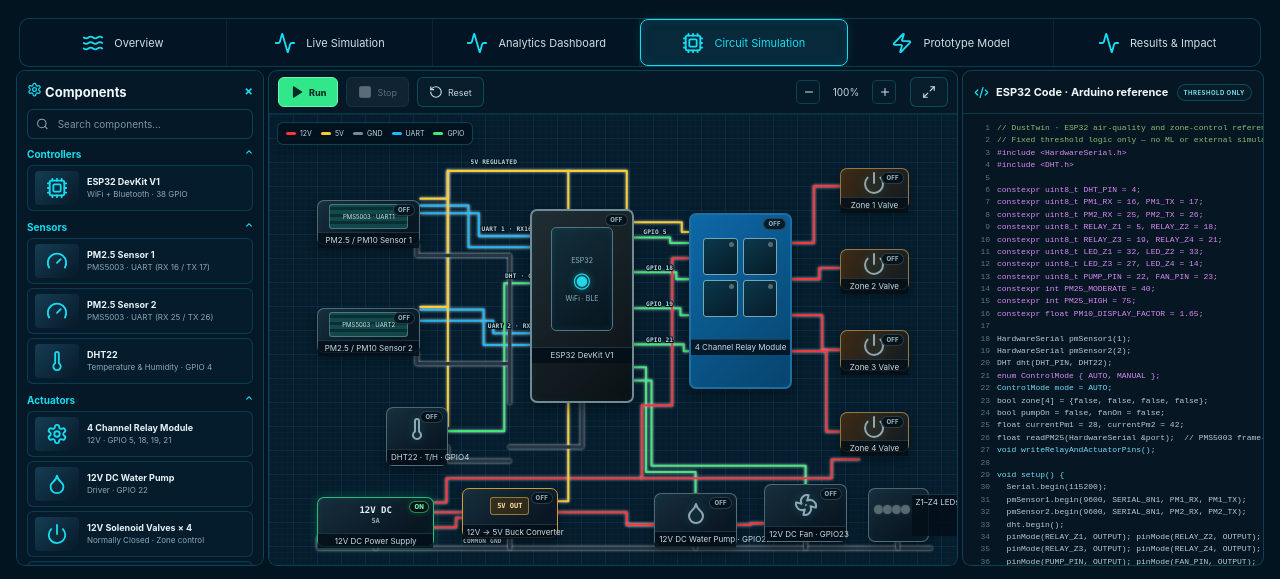
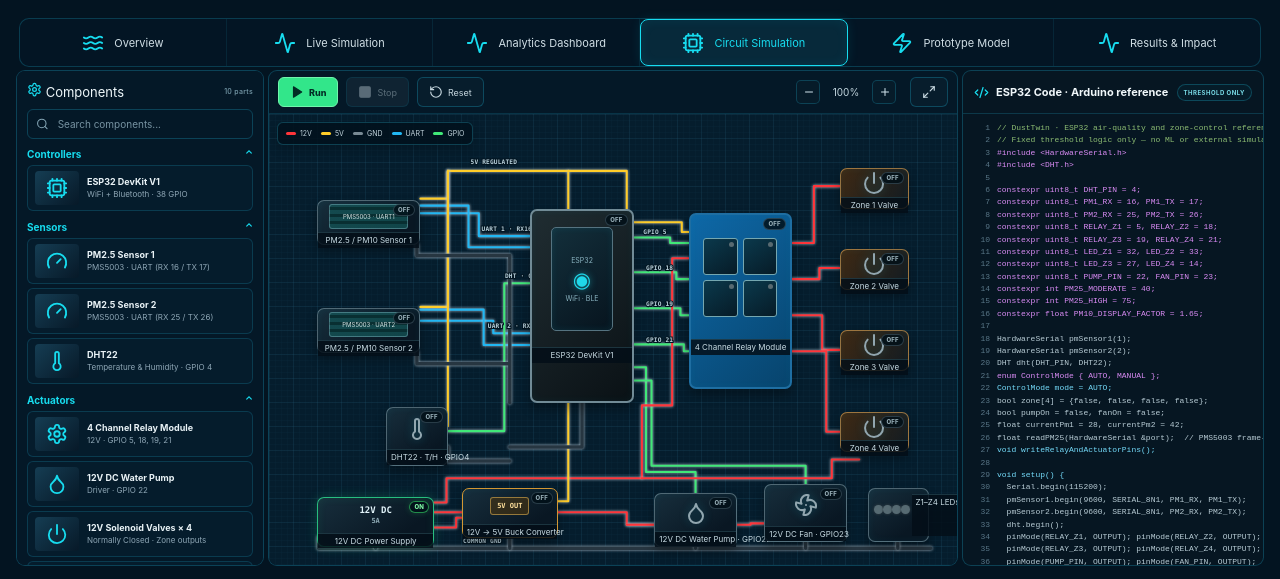
Before and after one commit to meherabmehu/DustTwin, a React (Vite) app: page /circuit-simulation in a window 1280 px wide. Shown: the part 205-784 px from the top of the page. Built offline with nearby package versions, Linux system fonts and the light colour scheme.

Commit message:
making the component inventory searchable

```diff
--- /dev/null
+++ b/src/features/circuit-simulator/ComponentSidebar.tsx
@@ -0,0 +1,67 @@
+import { useMemo, useState } from 'react';
+import type { ReactNode } from 'react';
+import { BatteryCharging, Cpu, Droplet, Fan, Gauge, Power, Search, Settings, Thermometer, Zap } from 'lucide-react';
+import { SIMULATION_PIN_MAP } from '../../config/simulationThresholds';
+
+type ComponentGroup = 'Controllers' | 'Sensors' | 'Actuators' | 'Power Modules';
+type InventoryComponent = { group: ComponentGroup; name: string; info: string; icon: ReactNode };
+
+const p = SIMULATION_PIN_MAP;
+const COMPONENTS: InventoryComponent[] = [
+  { group: 'Controllers', name: 'ESP32 DevKit V1', info: 'WiFi + Bluetooth · 38 GPIO', icon: <Cpu /> },
+  { group: 'Sensors', name: 'PM2.5 Sensor 1', info: `PMS5003 · UART (RX ${p.pmSensor1.rx} / TX ${p.pmSensor1.tx})`, icon: <Gauge /> },
+  { group: 'Sensors', name: 'PM2.5 Sensor 2', info: `PMS5003 · UART (RX ${p.pmSensor2.rx} / TX ${p.pmSensor2.tx})`, icon: <Gauge /> },
+  { group: 'Sensors', name: 'DHT22', info: `Temperature & Humidity · GPIO ${p.dht22}`, icon: <Thermometer /> },
+  { group: 'Actuators', name: '4 Channel Relay Module', info: `12V · GPIO ${Object.values(p.relayZones).join(', ')}`, icon: <Settings /> },
+  { group: 'Actuators', name: '12V DC Water Pump', info: `Driver · GPIO ${p.pump}`, icon: <Droplet /> },
+  { group: 'Actuators', name: '12V Solenoid Valves × 4', info: 'Normally Closed · Zone outputs', icon: <Power /> },
+  { group: 'Actuators', name: '12V DC Fan', info: `Cooling fan · GPIO ${p.fan}`, icon: <Fan /> },
+  { group: 'Power Modules', name: '12V to 5V Buck Converter', info: 'DC-DC step down · regulated 5V rail', icon: <BatteryCharging /> },
+  { group: 'Power Modules', name: '12V Power Supply', info: 'DC adapter · 5A distribution', icon: <Zap /> },
+];
+
+const GROUP_ORDER: ComponentGroup[] = ['Controllers', 'Sensors', 'Actuators', 'Power Modules'];
+
+function InventoryGroup({ title, items }: { title: ComponentGroup; items: InventoryComponent[] }) {
+  return (
+    <section className="component-group" aria-label={title}>
+      <h3>{title}<span aria-hidden="true">⌃</span></h3>
+      <div className="component-list" role="list">
+        {items.map((item) => (
+          <div className="component-item" key={item.name} role="listitem">
+            <span className="component-thumb" aria-hidden="true">{item.icon}</span>
+            <span><strong>{item.name}</strong><small>{item.info}</small></span>
+          </div>
+        ))}
+      </div>
+    </section>
+  );
+}
+
+export default function ComponentSidebar() {
+  const [search, setSearch] = useState('');
+  const grouped = useMemo(() => {
+    const needle = search.trim().toLowerCase();
+    return GROUP_ORDER.map((group) => ({
+      group,
+      items: COMPONENTS.filter((item) => item.group === group && `${item.name} ${item.info}`.toLowerCase().includes(needle)),
+    })).filter((entry) => entry.items.length > 0);
+  }, [search]);
+  const resultCount = grouped.reduce((total, group) => total + group.items.length, 0);
+
+  return (
+    <aside className="component-sidebar" aria-label="Circuit component inventory">
+      <div className="sidebar-title">
+        <span><Settings size={15} aria-hidden="true" /> Components</span>
+        <span className="component-count">{resultCount} parts</span>
+      </div>
+      <label className="component-search">
+        <Search size={14} aria-hidden="true" />
+        <input type="search" value={search} onChange={(event) => setSearch(event.currentTarget.value)} placeholder="Search components..." aria-label="Search components" />
+      </label>
+      {grouped.length
+        ? grouped.map((entry) => <InventoryGroup key={entry.group} title={entry.group} items={entry.items} />)
+        : <p className="component-empty">No components match “{search}”.</p>}
+    </aside>
+  );
+}
--- a/src/pages/CircuitSimulation.tsx
+++ b/src/pages/CircuitSimulation.tsx
@@ -1,7 +1,6 @@
-import { useMemo, useState } from 'react';
-import { Activity, BatteryCharging, Cpu, Droplet, Fan, Gauge, Maximize2, Minus, Monitor, Play, Plus, Power, RotateCcw, Search, Settings, Square, Thermometer, Waves, Zap } from 'lucide-react';
+import { useState } from 'react';
+import { Activity, Cpu, Droplet, Maximize2, Minus, Monitor, Play, Plus, RotateCcw, Settings, Square, Thermometer, Waves, Zap } from 'lucide-react';
 import { Link } from 'react-router-dom';
-import { SIMULATION_PIN_MAP } from '../config/simulationThresholds';
 import { formatElapsedTime, getRiskLevel } from '../features/circuit-simulator/simulatorEngine';
 import { useSimulator } from '../features/circuit-simulator/useSimulator';
 import SensorInputs from '../features/circuit-simulator/SensorInputs';
@@ -10,28 +9,11 @@
 import SerialMonitor from '../features/circuit-simulator/SerialMonitor';
 import CircuitCanvas from '../features/circuit-simulator/CircuitCanvas';
 import CodePanel from '../features/circuit-simulator/CodePanel';
-
-const components = [
-  { group: 'Controllers', name: 'ESP32 DevKit V1', info: 'WiFi + Bluetooth · 38 GPIO', icon: <Cpu /> },
-  { group: 'Sensors', name: 'PM2.5 Sensor 1', info: `PMS5003 · UART (RX ${SIMULATION_PIN_MAP.pmSensor1.rx} / TX ${SIMULATION_PIN_MAP.pmSensor1.tx})`, icon: <Gauge /> },
-  { group: 'Sensors', name: 'PM2.5 Sensor 2', info: `PMS5003 · UART (RX ${SIMULATION_PIN_MAP.pmSensor2.rx} / TX ${SIMULATION_PIN_MAP.pmSensor2.tx})`, icon: <Gauge /> },
-  { group: 'Sensors', name: 'DHT22', info: `Temperature & Humidity · GPIO ${SIMULATION_PIN_MAP.dht22}`, icon: <Thermometer /> },
-  { group: 'Actuators', name: '4 Channel Relay Module', info: `12V · GPIO ${Object.values(SIMULATION_PIN_MAP.relayZones).join(', ')}`, icon: <Settings /> },
-  { group: 'Actuators', name: '12V DC Water Pump', info: `Driver · GPIO ${SIMULATION_PIN_MAP.pump}`, icon: <Droplet /> },
-  { group: 'Actuators', name: '12V Solenoid Valves × 4', info: 'Normally Closed · Zone control', icon: <Power /> },
-  { group: 'Actuators', name: '12V DC Fan', info: `Cooling fan · GPIO ${SIMULATION_PIN_MAP.fan}`, icon: <Fan /> },
-  { group: 'Power Modules', name: '12V to 5V Buck Converter', info: 'DC-DC Step Down', icon: <BatteryCharging /> },
-  { group: 'Power Modules', name: '12V Power Supply', info: 'AC to DC Adapter', icon: <Zap /> },
-];
-
-function InventoryGroup({ title, items }: { title: string; items: typeof components }) {
-  return <div className="component-group"><h3>{title}<span>⌃</span></h3><div className="component-list">{items.map((item) => <div className="component-item" key={item.name}><span className="component-thumb">{item.icon}</span><span><strong>{item.name}</strong><small>{item.info}</small></span></div>)}</div></div>;
-}
+import ComponentSidebar from '../features/circuit-simulator/ComponentSidebar';
 
 export default function CircuitSimulation() {
   const { state, dispatch } = useSimulator();
   const [zoom, setZoom] = useState(100);
-  const [search, setSearch] = useState('');
   const running = state.simulationRunning;
   const zones = state.zones;
   const pm1 = state.pm1;
@@ -42,7 +24,6 @@
   const fanOn = state.fanOn;
   const risk = getRiskLevel(state);
 
-  const grouped = useMemo(() => ['Controllers', 'Sensors', 'Actuators', 'Power Modules'].map((group) => ({ group, items: components.filter((item) => item.group === group && `${item.name} ${item.info}`.toLowerCase().includes(search.toLowerCase())) })).filter((g) => g.items.length), [search]);
   const reset = () => { dispatch({ type: 'RESET' }); setZoom(100); };
 
   return (
@@ -61,11 +42,7 @@
         </nav>
 
         <div className="circuit-shell">
-          <aside className="component-sidebar">
-            <h2 className="sidebar-title"><span><Settings size={15} /> Components</span><span style={{ color: 'var(--cyan)' }}>×</span></h2>
-            <label className="component-search"><Search size={14} /><input value={search} onChange={(e) => setSearch(e.target.value)} placeholder="Search components..." /></label>
-            {grouped.map((entry) => <InventoryGroup key={entry.group} title={entry.group} items={entry.items} />)}
-          </aside>
+          <ComponentSidebar />
 
           <section className="circuit-workspace">
             <div className="workspace-toolbar">
--- a/src/styles-overrides.css
+++ b/src/styles-overrides.css
@@ -133,3 +133,7 @@
 .tool-button:disabled { opacity: .44; cursor: not-allowed; }
 
 .code-reference-tag { padding: 4px 6px; border: 1px solid rgba(26,144,168,.38); border-radius: 999px; color: #79dbe7; background: rgba(5,49,63,.28); font-size: 6px; letter-spacing: .08em; white-space: nowrap; }
+
+.component-count { color: #7ca0af; font-size: 7px; font-weight: 500; letter-spacing: .04em; }
+.component-empty { margin: 14px 4px; color: #829ba7; font-size: 9px; line-height: 1.45; }
+.component-item { cursor: default; }
```
